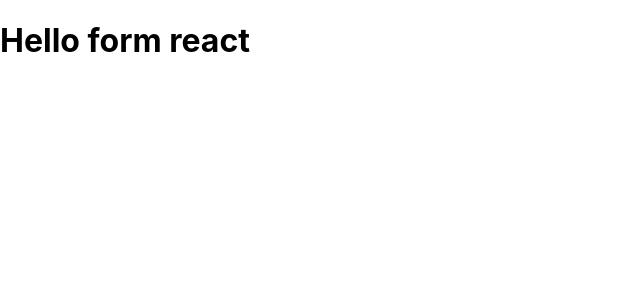
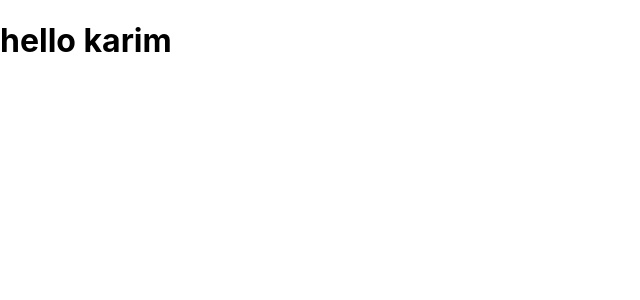
Before and after one commit to iamabdulkarim/React-task-tracker, a React (Create React App) app: page / in a window 1280 px wide. Shown: the top 300 px of the page, without its empty margins (0-640 px from the left). Built offline with nearby package versions, Linux system fonts and the light colour scheme.

Commit message:
Compoonent props with default props

```diff
--- a/src/App.js
+++ b/src/App.js
@@ -1,8 +1,11 @@
+import  Header  from "./components/Header";
 function App() {
+
   return (
     <div className="App">
-      <h1>Hello form react</h1>
+      <Header title='hello karim'/>
     </div>
+
   );
 }
 
--- /dev/null
+++ b/src/components/Header.js
@@ -0,0 +1,15 @@
+import React from 'react'
+
+const Header = (props) => {
+  return (
+    <header>
+      <h1>{props.title}</h1>
+    </header>
+  )
+}
+
+Header.defaultProps = {
+  title:'Task Tracker'
+}
+
+export default Header
```
